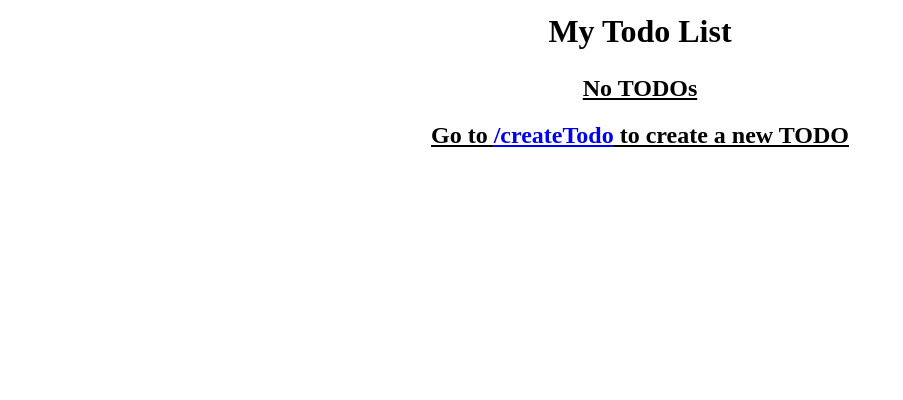
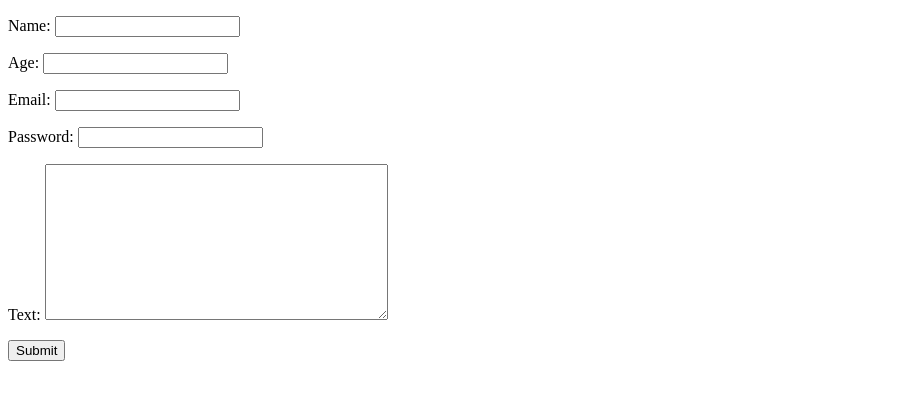
Before and after one commit to KameliyaN/todo_project_one, a Django app: page / in a window 1280 px wide. Shown: the top 400 px of the page, without its empty margins (0-903 px from the left). Run offline with Django 3.2, Linux system fonts and the light colour scheme; data that the repository does not hold is empty.

Commit message:
form model created and html,view

```diff
--- a/templates/todo_app/index.html
+++ b/templates/todo_app/index.html
@@ -1,29 +1,17 @@
-{% load static %}
 <!DOCTYPE html>
 <html lang="en">
 <head>
     <meta charset="UTF-8">
-    <title>Todo App</title>
-    <link rel="stylesheet" type="text/css" href="{% static 'todo_app/index.css' %}">
+    <title>Submission form</title>
+
 </head>
 <body>
-<h1>My Todo List</h1>
+<form method="post">
+    {% csrf_token %}
+    {{ form_name.as_p }}
+    <input type="submit" class="btn btn-primary" value='Submit'>
+    {#    <a class="btn btn-primary" href="{% url 'all_todos' %}">Submit</a>#}
 
-{% if todos %}
-    <div class="container">
-        {% for todo in todos %}
-            <div class="todo">
-                <p>{{ todo.title }}</p>
-                <div class="description">{{ todo.description }}</div>
-                <a class="btn btn-primary" href='update/{{ todo.id }}'>Update</a>
-                <a class="btn btn-primary" href='delete/{{ todo.id }}'>Delete</a>
-            </div>
-        {% endfor %}
-        <a class="btn btn-primary" href="{% url 'create_todo' %}">Create</a>
-    </div>
-{% else %}
-    <h2>No TODOs</h2>
-    <h2>Go to <a href={% url "create_todo" %}>/createTodo</a> to create a new TODO</h2>
-{% endif %}
+</form>
 </body>
 </html>
--- a/todo_app/admin.py
+++ b/todo_app/admin.py
@@ -1,6 +1,7 @@
 from django.contrib import admin
 
 # Register your models here.
-from todo_app.models import Todo
+from todo_app.models import Todo, Name
 
 admin.site.register(Todo)
+admin.site.register(Name)
--- a/todo_app/urls.py
+++ b/todo_app/urls.py
@@ -4,7 +4,8 @@ from todo_app import views
 urlpatterns = [
     path('', views.index,name='todos index'),
     path('create/', views.create, name='create_todo'),
-    path('update/<int:todo_id>/', views.update, name='update_todo'),
-    path('delete/<int:todo_id>/', views.delete, name='delete_todo'),
+    path('update/<int:pk>/', views.update, name='update_todo'),
+    path('delete/<int:pk>/', views.delete, name='delete_todo'),
+    path('todos/',views.todos_all,name='all_todos')
 
 ]
--- a/todo_app/validators.py
+++ b/todo_app/validators.py
@@ -10,7 +10,7 @@ def validate_name(name):
 
 def password_validator(password):
     for char in password:
-        if not char.isdit() or not char.isalpha():
+        if not char.isdigit() or not char.isalpha():
             raise forms.ValidationError(f'Enter a valid password.')
 # pattern = r'([a-z]+)|([A-Z]+)|([0-9]+)'
 # matches = re.findall(pattern, password)
--- a/todo_app/views.py
+++ b/todo_app/views.py
@@ -3,16 +3,45 @@ from django.shortcuts import render, redirect
 
 # Create your views here.
 from todo_app.forms import TodoForm, FormName
-from todo_app.models import Todo
+from todo_app.models import Todo, Name
 
 
 def index(request):
-    todos = Todo.objects.all()
-    context = {
-        'todos': todos,
+    if request.method == 'POST':
+        form = FormName(request.POST)
+        if form.is_valid():
+            form_name = Name(
+                name=form.cleaned_data['name'],
+                age=form.cleaned_data['age'],
+                email=form.cleaned_data['email'],
+                password=form.cleaned_data['password'],
+                text=form.cleaned_data['text']
+            )
+            form_name.save()
+        # else:
+        #     form = FormName(request.POST)
+        #     context = {
+        #         'form': form
+        #     }
+        #     return render(request, 'todo_app/index.html', context)
 
-    }
-    return render(request, 'todo_app/index.html', context=context)
+        return redirect('all_todos')
+
+    else:
+        form_name = FormName()
+        context = {
+            'form_name': form_name
+        }
+        return render(request, 'todo_app/index.html', context)
+
+
+def todos_all(request):
+    if request.method == 'GET':
+        todos = TodoForm()
+        context = {
+            'todos': todos
+        }
+        return render(request, 'todo_app/todos.html', context)
 
 
 def create(request):
@@ -33,10 +62,18 @@ def create(request):
         return render(request, 'todo_app/create.html', context)
 
 
-def update(request, todo_id):
-    todo = Todo.objects.get(pk=todo_id)
+def update(request, pk):
+    todo = Todo.objects.get(pk=pk)
     if request.method == 'GET':
-        form=TodoForm
+        form = TodoForm
+        return index(request, form, 'update_todo', pk=pk)
+
+    form = TodoForm(request.POST)
+    if form.is_valid():
+        todo.title = form.cleaned_data['title']
+        todo.description = form.cleaned_data['description']
+        todo.save()
+        return index(request, form)
 
 
 def delete(request, todo_id):
```
Also changed, not shown: templates/todo_app/todos.html (added, +32 -0 lines), todo_app/models.py (+11 -1 lines), todo_app/migrations/0001_initial.py.
